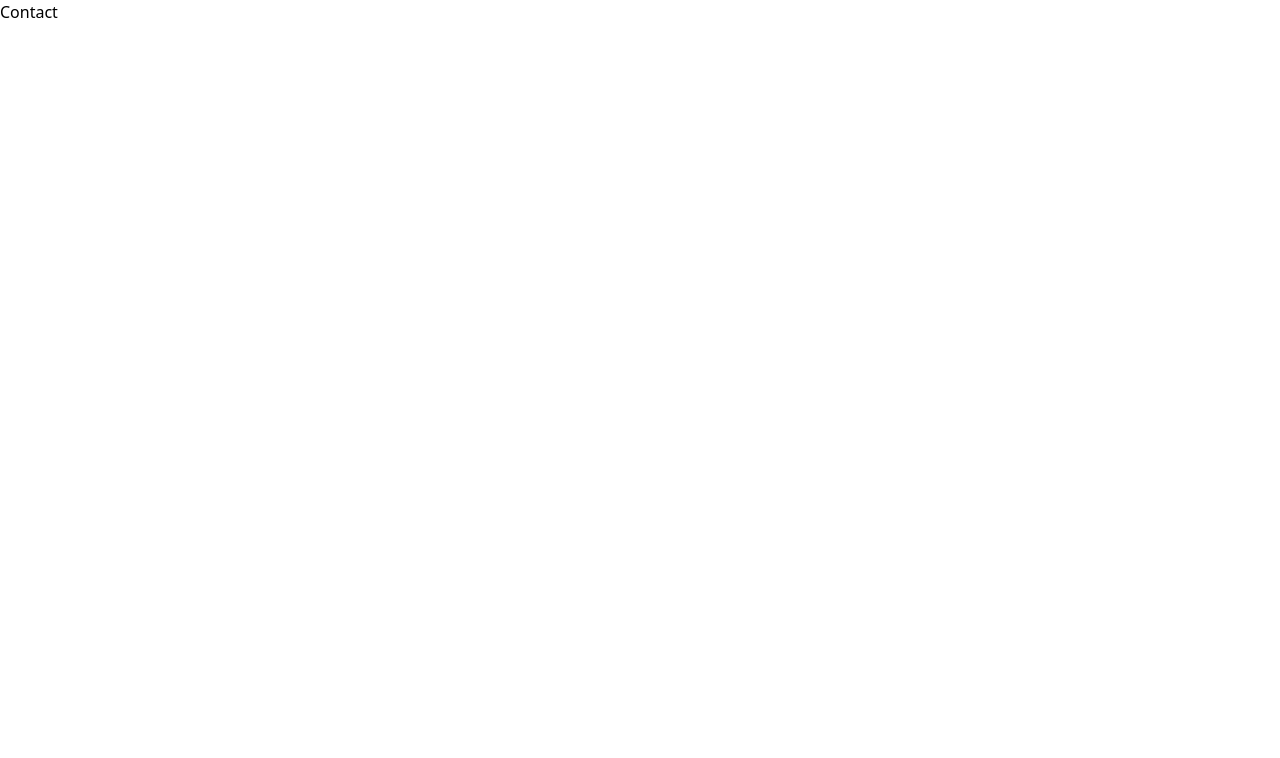
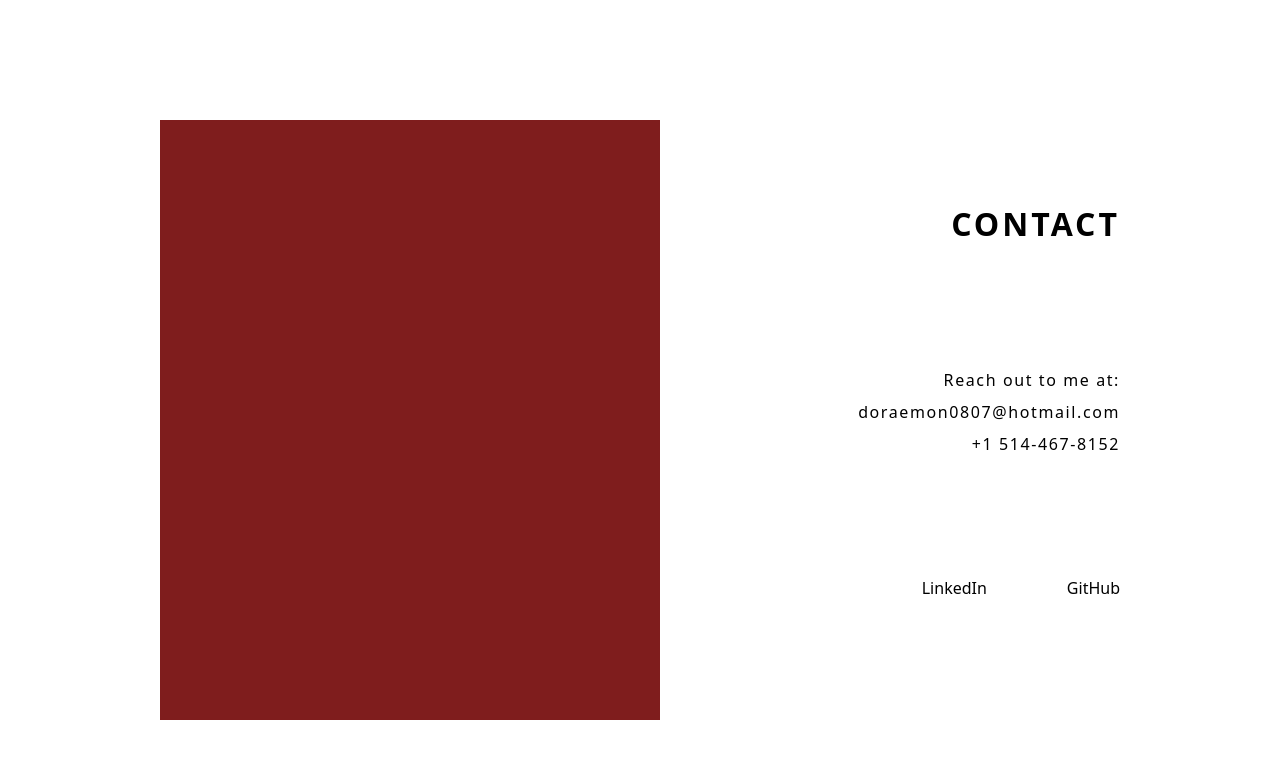
Before and after one commit to doraemon0807/hong-portfolio, a Next.js app: page /contact in a window 1280 px wide. Shown: the top 758 px of the page. Built offline with nearby package versions, Linux system fonts and the light colour scheme.

Commit message:
contact skeleton

```diff
--- a/src/pages/about.tsx
+++ b/src/pages/about.tsx
@@ -6,7 +6,7 @@ export default function About() {
       <div className="w-full h-full flex justify-center items-center">
         <div className="w-full grid grid-cols-2 gap-20">
           <div className="flex justify-between flex-col">
-            <h1 className="title mb-24">About Me</h1>
+            <h1 className="title">About Me</h1>
             <div className="flex flex-col space-y-10 tracking-widest text-lg">
               <h3>I was born in Seoul</h3>
               <h3>I am fluent in English</h3>
--- a/src/pages/contact.tsx
+++ b/src/pages/contact.tsx
@@ -1,3 +1,25 @@
 export default function Contact() {
-  return <div>Contact</div>;
+  return (
+    <div className="w-full h-screen px-40">
+      <div className="w-full h-full flex justify-center items-center">
+        <div className="w-full grid grid-cols-2 gap-20">
+          <div className="w-[500px] h-[600px] bg-red-900 mt-10"></div>
+          <div className="w-full h-full flex flex-col items-end justify-evenly">
+            <h1 className="title">Contact</h1>
+            <div className="flex flex-col items-end space-y-2">
+              <h3 className="font-medium tracking-widest ">
+                Reach out to me at:
+              </h3>
+              <h5 className="tracking-widest ">doraemon0807@hotmail.com</h5>
+              <h5 className="tracking-widest ">+1 514-467-8152</h5>
+            </div>
+            <div className="flex space-x-20">
+              <div>LinkedIn</div>
+              <div>GitHub</div>
+            </div>
+          </div>
+        </div>
+      </div>
+    </div>
+  );
 }
--- a/src/pages/home.tsx
+++ b/src/pages/home.tsx
@@ -1,6 +1,6 @@
 export default function Home() {
   return (
-    <div className="w-full h-screen grid grid-cols-2 items-center gap-32">
+    <div className="w-full h-screen grid grid-cols-2 items-center gap-32 px-20">
       <div className="place-self-center">
         <h2 className="text-5xl">Hello, I'm</h2>
         <h1 className="text-7xl font-bold">Yunseok Hong</h1>
--- a/src/pages/project.tsx
+++ b/src/pages/project.tsx
@@ -2,7 +2,7 @@ import { AnimatePresence, motion } from "framer-motion";
 
 export default function Projects() {
   return (
-    <div className="w-full min-h-screen pt-20">
+    <div className="w-full min-h-screen py-20">
       <div className="flex flex-col items-center">
         <h1 className="title mb-24">Projects</h1>
         <div className="grid grid-cols-3 gap-20">
```
